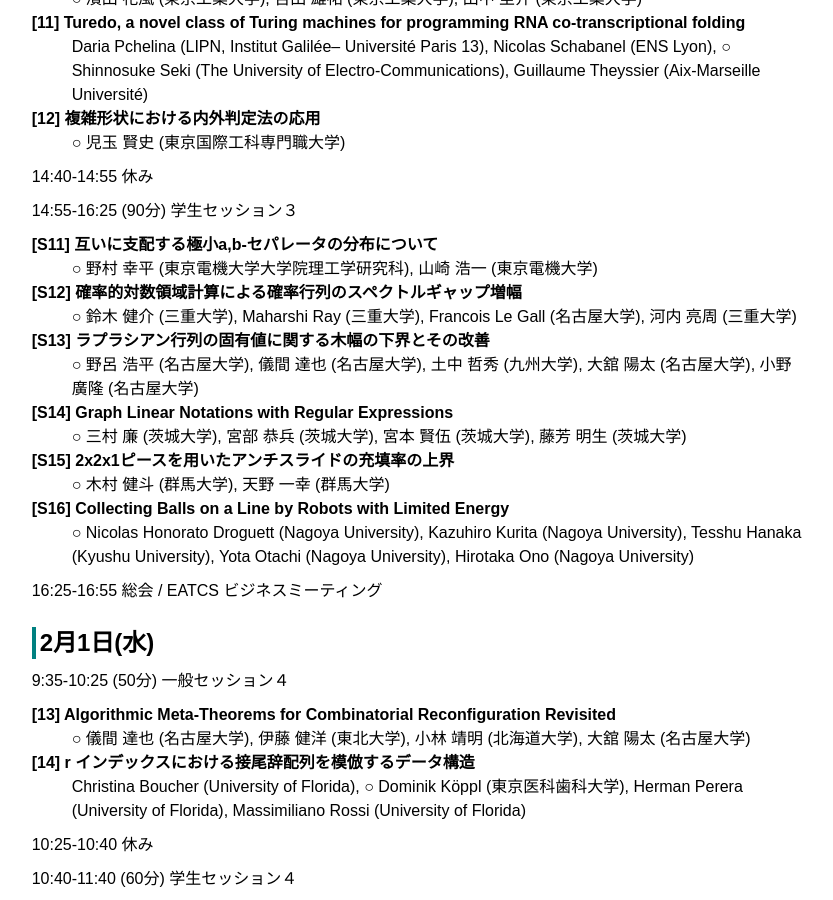
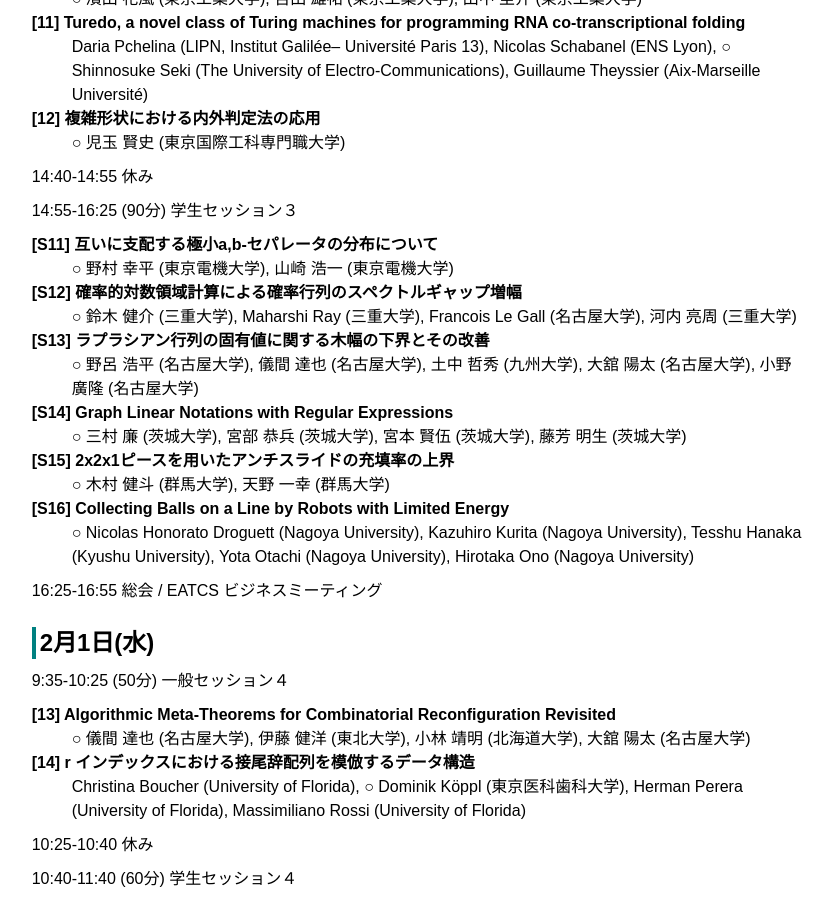
Before and after one commit to LA-symposium2022/LA-symposium2022.github.io, a Jekyll site: the page built from winter_program.md, in a window 1280 px wide and 900 px high, scrolled down 1589 px. Shown: the whole window, without its empty margins (324-1157 px from the left). Built offline with Jekyll 4.4.1, drawn with Linux system fonts in a browser that asks for light colours.

Commit message:
Update winter_program.md

```diff
--- a/winter_program.md
+++ b/winter_program.md
@@ -99,7 +99,7 @@ title: LA Symposium 2022, 冬のLAプログラム
 14:55-16:25 (90分) 学生セッション３
 
 [S11] 互いに支配する極小a,b-セパレータの分布について
-: ○ 野村 幸平	(東京電機大学大学院理工学研究科), 山崎 浩一	(東京電機大学)
+: ○ 野村 幸平	(東京電機大学), 山崎 浩一	(東京電機大学)
 
 [S12] 確率的対数領域計算による確率行列のスペクトルギャップ増幅
 : ○ 鈴木 健介	(三重大学),	Maharshi Ray	(三重大学),	Francois Le Gall	(名古屋大学), 河内 亮周	(三重大学)
```
